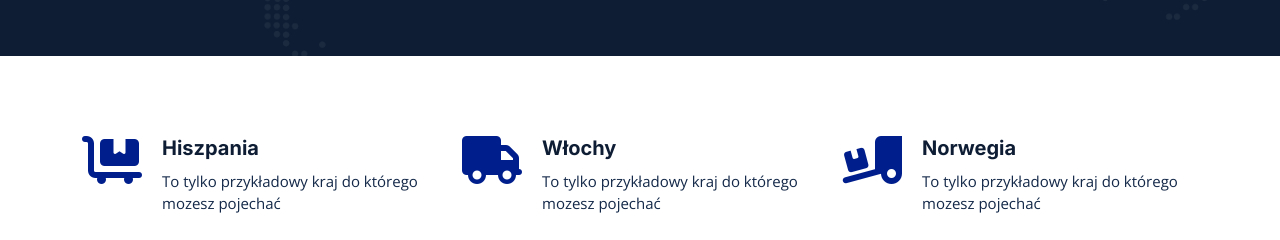
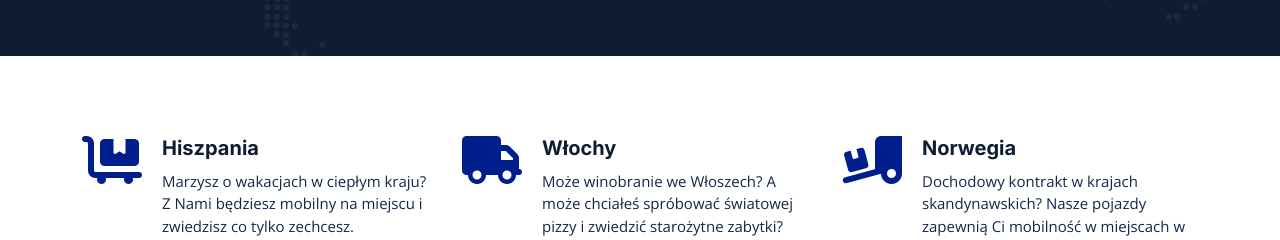
Before and after one commit to BartekJunior/BusDrive, a plain HTML site: page index.html in a window 1280 px wide. Shown: the part 550-790 px from the top of the page. Drawn offline with nearby package versions, Linux system fonts and the light colour scheme.

Commit message:
countires text

```diff
--- a/index.html
+++ b/index.html
@@ -186,7 +186,7 @@
               <div>
                 <h4 class="title">Hiszpania</h4>
                 <p class="description">
-                  To tylko przykładowy kraj do którego mozesz pojechać
+                  Marzysz o wakacjach w ciepłym kraju? Z Nami będziesz mobilny na miejscu i zwiedzisz co tylko zechcesz.
                 </p>
                 <!-- <a href="service-details.html" class="readmore stretched-link"
                   ><span>Learn More</span><i class="bi bi-arrow-right"></i
@@ -206,7 +206,7 @@
               <div>
                 <h4 class="title">Włochy</h4>
                 <p class="description">
-                  To tylko przykładowy kraj do którego mozesz pojechać
+                  Może winobranie we Włoszech? A może chciałeś spróbować światowej pizzy i zwiedzić starożytne zabytki?
                 </p>
                 <!-- <a href="service-details.html" class="readmore stretched-link"
                   ><span>Learn More</span><i class="bi bi-arrow-right"></i
@@ -226,7 +226,7 @@
               <div>
                 <h4 class="title">Norwegia</h4>
                 <p class="description">
-                  To tylko przykładowy kraj do którego mozesz pojechać
+                  Dochodowy kontrakt w krajach skandynawskich? Nasze pojazdy zapewnią Ci mobilność w miejscach w odległych miejscach.
                 </p>
                 <!-- <a href="service-details.html" class="readmore stretched-link"
                   ><span>Learn More</span><i class="bi bi-arrow-right"></i
```
